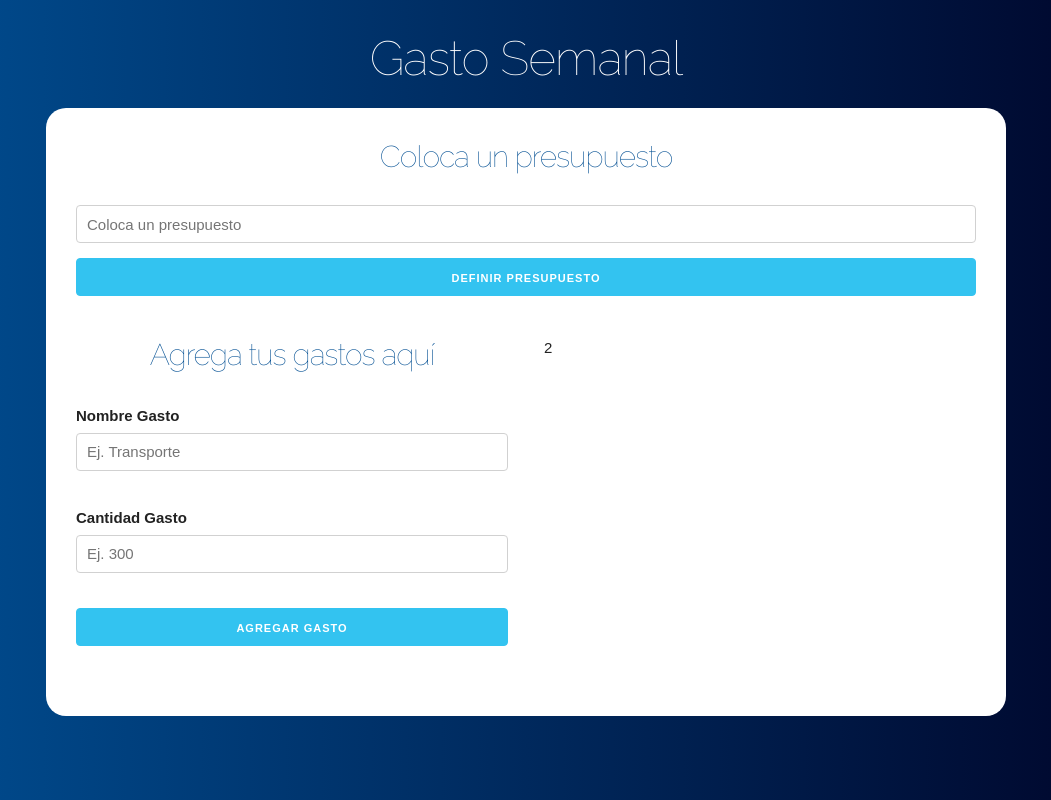
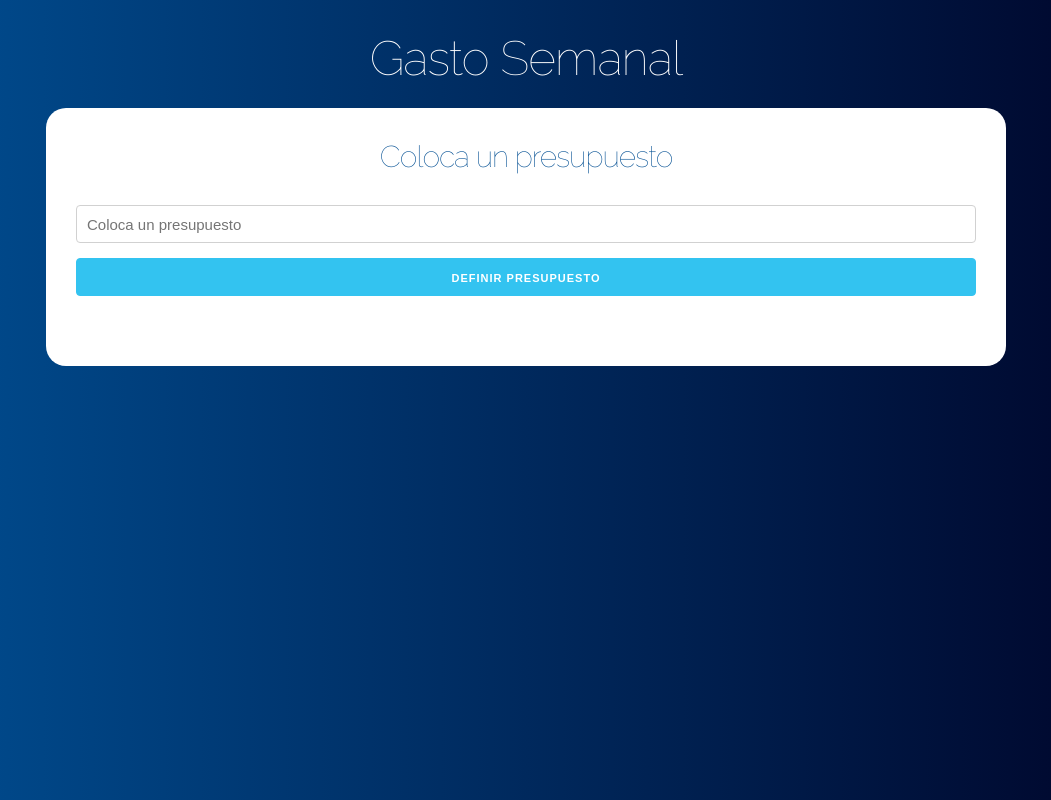
Before and after one commit to arielgarciadev/presupuestoReact, a React (Create React App) app: page / in a window 1280 px wide. Shown: the whole page, without its empty margins (114-1165 px from the left). Built offline with nearby package versions, Linux system fonts and the light colour scheme.

Commit message:
Condicional de componentes

```diff
--- a/src/App.js
+++ b/src/App.js
@@ -7,6 +7,7 @@ const App = () => {
   // Definir el State
   const [presupuesto, guardarPresupuesto] = useState(0);
   const [restante, guardarRestante] = useState(0);
+  const [mortrarpregunta, actualizarPregunta] = useState(true);
 
 
   return (
@@ -15,11 +16,16 @@ const App = () => {
         <h1>Gasto Semanal</h1>
 
         <div className="contenido-principal contenido">
+
+          {mortrarpregunta ?
+            (
               <Pregunta
               guardarPresupuesto={guardarPresupuesto}
               guardarRestante={guardarRestante}
+              actualizarPregunta={actualizarPregunta}
               />
-
+            ) :
+            (
               <div className="row">
                 <div className="one-half column">
                   <Formulario/>
@@ -28,7 +34,7 @@ const App = () => {
                   2
                 </div>
             </div>
-
+            )}
 
         </div>
       </header>
--- a/src/components/Pregunta.js
+++ b/src/components/Pregunta.js
@@ -1,7 +1,7 @@
 import React, {Fragment, useState} from 'react'
 import Error from './Error'
 
-const Pregunta = ({guardarPresupuesto, guardarRestante}) => {
+const Pregunta = ({guardarPresupuesto, guardarRestante, actualizarPregunta}) => {
 
     // Definir el State
     const [cantidad, guardarCantidad] = useState(0);
@@ -26,6 +26,7 @@ const Pregunta = ({guardarPresupuesto, guardarRestante}) => {
         guardarError(false);
         guardarPresupuesto(cantidad);
         guardarRestante(cantidad);
+        actualizarPregunta(false);
     }
 
     return (
```
Lines whose indentation alone changed are shown as unchanged.
